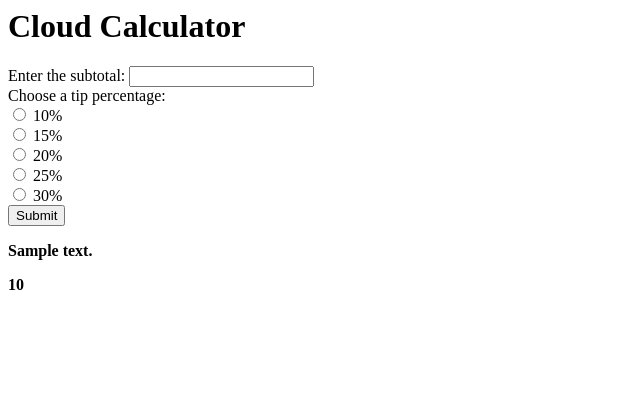
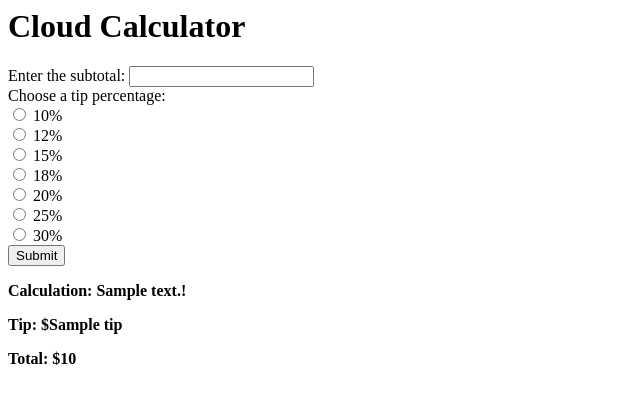
Before and after one commit to lmocs/ComputeHub, a Flask app: template templates/index.html in a window 1280 px wide. Shown: the top 404 px of the page, without its empty margins (0-640 px from the left). Run offline with Flask 3, Linux system fonts and the light colour scheme; the template is opened without the code that fills it: values that come from a table or form of the project are taken from there, most other values are stand-ins (such as "Sample title", 1, 10 or a date in 2020); some libraries are stand-ins or nearby versions.

Commit message:
Display tip and add more percentage options.

```diff
--- a/app.py
+++ b/app.py
@@ -24,7 +24,7 @@ def user(name):
         calculator='tip'
     )
 
-@app.route('/t', methods=['GET', 'POST'])
+@app.route('/tip', methods=['GET', 'POST'])
 def tip():
     form = TipForm()
     data = {
@@ -36,7 +36,7 @@ def tip():
 
     if form.validate_on_submit():
         try:
-            data['total'] = calculateTip(data)
+            data['tip'], data['total'] = calculateTip(data)
             data['message'] = 'Success'
         except Exception as e:
             data['message'] = f'Error calculating tip: {e}'
@@ -45,7 +45,7 @@ def tip():
 
     return render_template('index.html', form=form, data=data)
 
-@app.route('/c', methods=['GET', 'POST'])
+@app.route('/compound-interest', methods=['GET', 'POST'])
 def compoundInterest():
     form = CompoundInterestForm()
     data = {
@@ -68,7 +68,7 @@ def compoundInterest():
 
     return render_template('index.html', form=form, data=data)
 
-@app.route('/i', methods=['GET', 'POST'])
+@app.route('/internship-pay', methods=['GET', 'POST'])
 def internshipPay():
     form = InternshipPayForm()
     data = {
--- a/forms.py
+++ b/forms.py
@@ -1,4 +1,4 @@
-from wtforms import FloatField, RadioField, SubmitField, validators
+from wtforms import FloatField, RadioField, SubmitField
 from wtforms.validators import DataRequired
 
 from flask_wtf import FlaskForm
@@ -9,7 +9,9 @@ class TipForm(FlaskForm):
         'Choose a tip percentage: ',
         choices=[
             (10, '10%'),
+            (12, '12%'),
             (15, '15%'),
+            (18, '18%'),
             (20, '20%'),
             (25, '25%'),
             (30, '30%'),
--- a/templates/index.html
+++ b/templates/index.html
@@ -11,8 +11,11 @@
 			{{ render_form(form) }}
 
 			{% if data['total'] %}
-				<p class="pt-5"><strong>{{ data['message'] }}</strong></p>
-				<p class="pt-5"><strong>{{ data['total'] }}</strong></p>
+				<p class="pt-5"><strong>Calculation: {{ data['message'] }}!</strong></p>
+				{% if data['tip'] %}
+					<p class="pt-5"><strong>Tip: ${{ data['tip'] }}</strong></p>
+				{% endif %}
+				<p class="pt-5"><strong>Total: ${{ data['total'] }}</strong></p>
 			{% endif %}
 
 		</div>
```
Also changed, not shown: calculator.py (+3 -4 lines).
